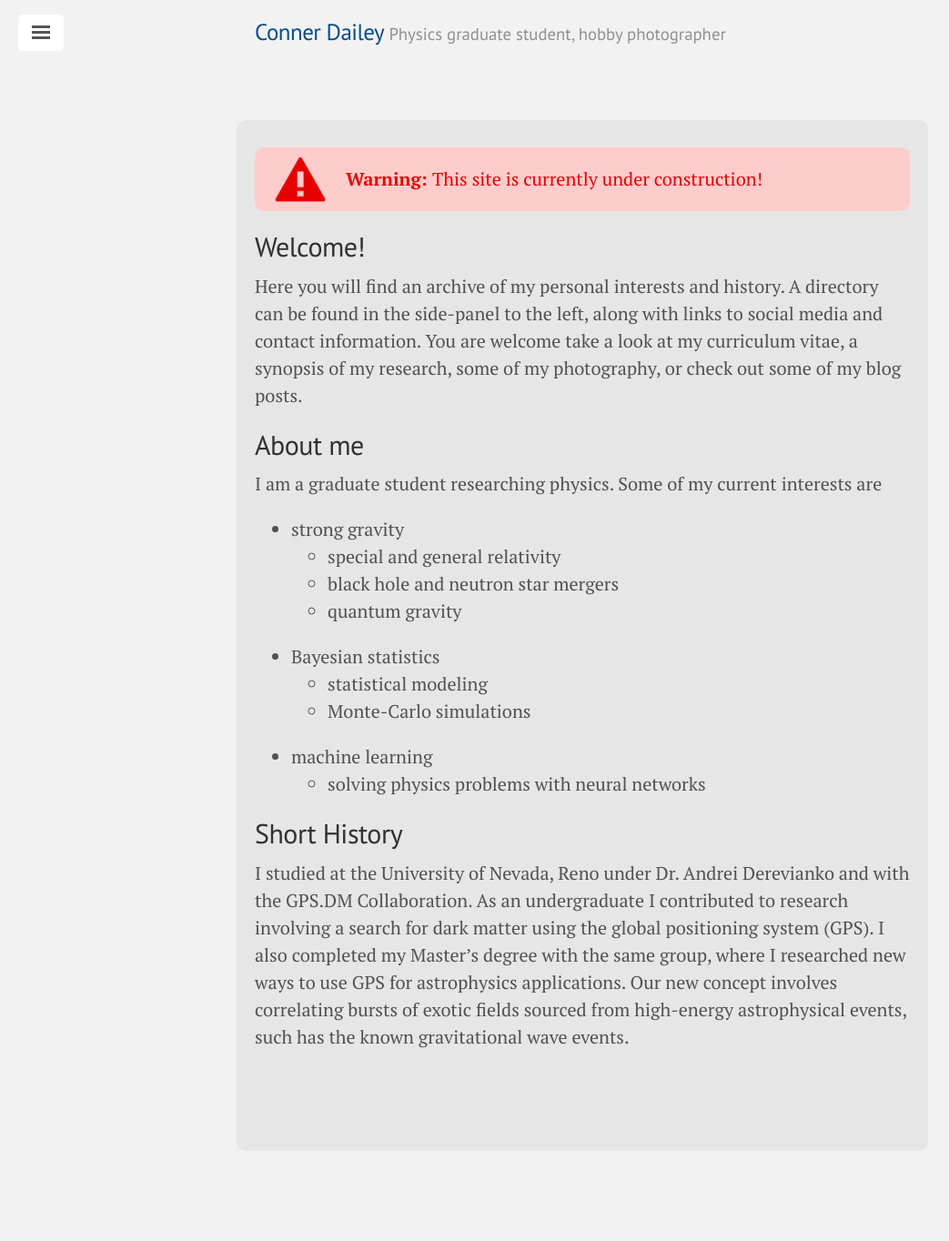
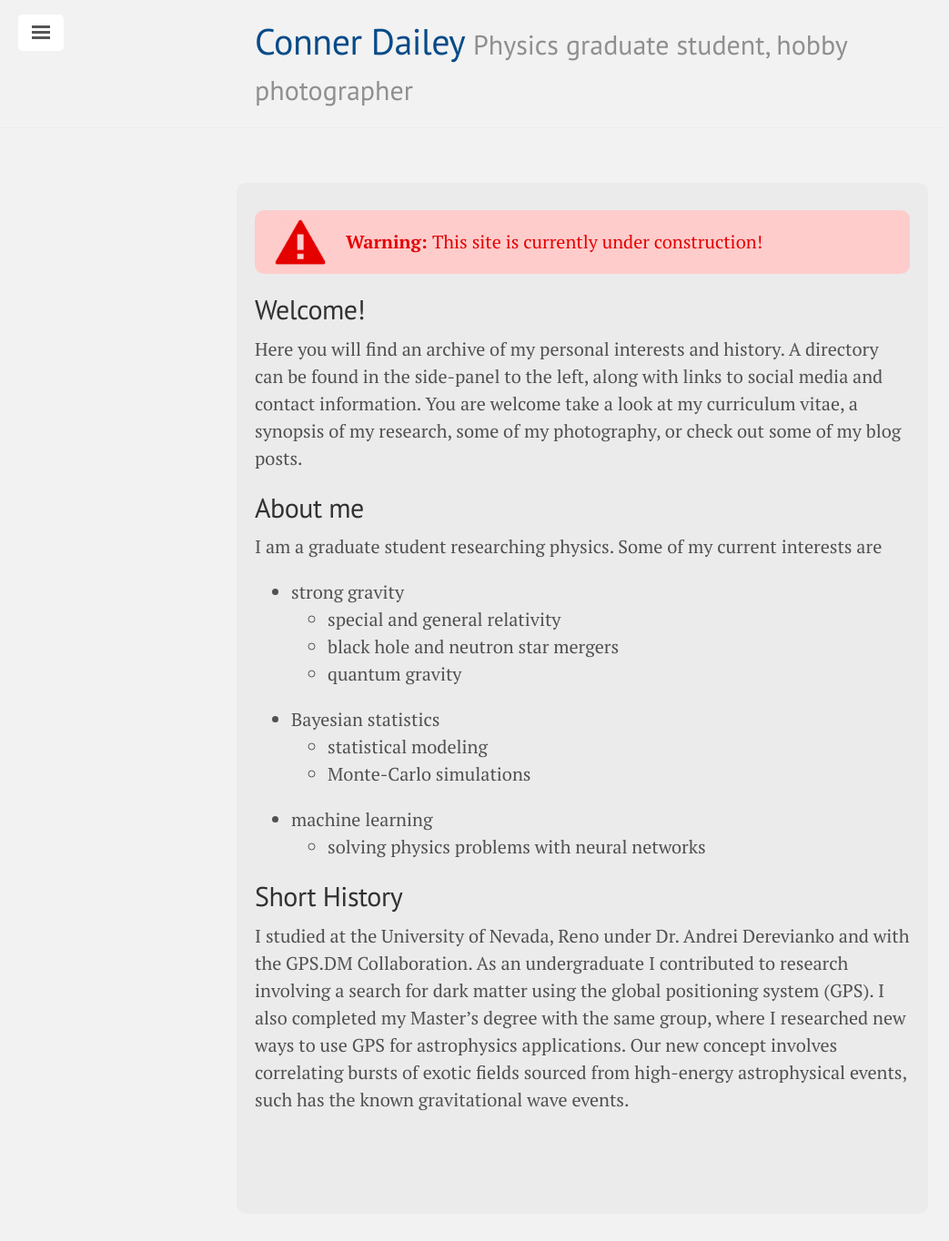
Before and after one commit to TakeTwiceDailey/TakeTwiceDailey.github.io, a Jekyll site: the page built from index.md, in a window 1280 px wide. Shown: the whole page at 91% size, without its empty margins (0-1043 px from the left). Built offline with Jekyll 4.4.1, drawn with Linux system fonts in a browser that asks for light colours; nearby versions of some CDN libraries; before the commit the page ends 1295 px from its top, so only the background shows below that.

Commit message:
style changes

```diff
--- a/_layouts/default.html
+++ b/_layouts/default.html
@@ -20,7 +20,7 @@
       </div>
 
       <div class="container content"
-      style="background-color:#e6e6e6;border-radius:10px">
+      style="background-color:#ebebeb;border-radius:10px">
         <br>
         {{ content }}
         <br>
--- a/public/css/lanyon.css
+++ b/public/css/lanyon.css
@@ -101,6 +101,7 @@ h1, h2, h3, h4, h5, h6 {
   border-bottom: 1px solid #eee;
 }
 .masthead-title {
+  font-size: 30pt;
   margin-top: 0;
   margin-bottom: 0;
   color: #505050;
```
